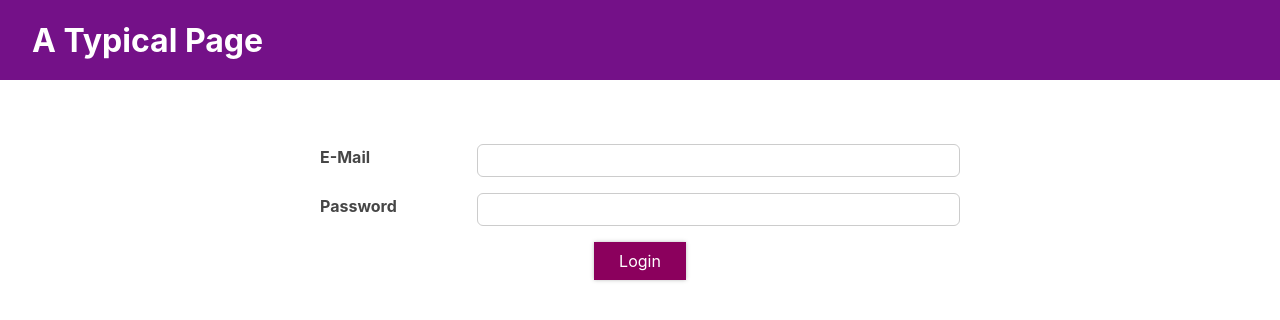
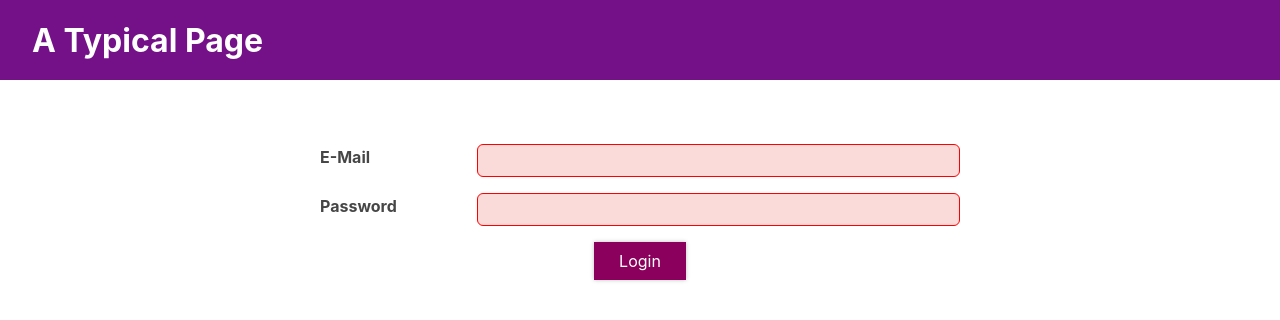
Before and after one commit to mipi1256/react-basic-study, a React (Create React App) app: page / in a window 1280 px wide. Shown: the top 320 px of the page. Built offline with nearby package versions, Linux system fonts and the light colour scheme.

Commit message:
useReducer로 다중 상태값 중앙관리하기

```diff
--- a/src/components/SideEffect/Login/Login.js
+++ b/src/components/SideEffect/Login/Login.js
@@ -1,13 +1,50 @@
-import React, { useEffect, useState } from 'react';
+import React, { useEffect, useReducer, useState } from 'react';
 import Card from '../../UI/Card';
 import styles from './Login.module.css';
 import Button from '../../UI/Button/Button';
 
+// 리듀서 함수 선언
+/*
+  이 컴포넌트에서 사용하는 모든 상태와 상태 변경을 중앙 제어하는 함수.
+  컴포넌트 내부 데이터를 사용하지 않고 상태에만 집중하기 때문에
+  컴포넌트 바깥쪽에 선언하는 것이 일반적입니다.
+
+  param1 - state: 변경 전의 상태값
+  param2 - action: dispatch함수(상태 변경 등의 행동)가 전달한 상태 변경 객체
+  return: 관리할 상태값들을 반환
+*/
+const emailReducer = (state, action) => {
+  console.log('email reducer called!!!');
+  console.log('state: ', state);
+  console.log('action: ', action);
+
+  // dispatch 함수가 전달한 액션 객체의 타입에 따라 변경할 상태값을 반환.
+  if (action.type === 'USER_INPUT') {
+    return {
+      value: action.val,
+      isValid: action.val.includes('@'),
+    };
+  } else if (action.type === 'INPUT_VALIDATE') {
+    return {
+      value: state.value,
+      isValid: state.value.includes('@'),
+    };
+  }
+};
+
 const Login = ({ onLogin }) => {
-  // 이메일 입력값을 저장
-  const [enteredEmail, setEnteredEmail] = useState('');
-  // 이메일 입력이 정상적인지 확인
-  const [emailIsValid, setEmailIsValid] = useState();
+  // email reducer 사용하기
+  /*
+    param1 - reducer function: 위에서 만든 리듀서 함수
+    param2 - initial state: 초기 상태값
+    return1 - 이메일 관련 상태변수
+    return2 - dispatch함수: 상태를 변경할 수 있는 함수
+  */
+  const [emailState, dispatchEmail] = useReducer(emailReducer, {
+    value: '',
+    isValid: null,
+  });
+
   // 패스워드 입력값을 저장
   const [enteredPassword, setEnteredPassword] = useState('');
   // 패스워드 입력이 정상적인지 확인
@@ -15,29 +52,39 @@
   // 이메일, 패스워드가 둘 다 동시에 정상적인 상태인지 확인
   const [formIsValid, setFormIsValid] = useState(false);
 
-  // 입렵란(이메일, 비밀번호)을 모두 체크하여 form의 버튼 disabled를 해제하는
+  // 기존의 email 상태변수를 제거함.
+  // 상태값이 필요하다면 -> reducer에서 제공되는 상태값을 활용.
+  // emailState에서 isValid 프로퍼티를 디스트럭처링함 (프로퍼티로 바로 사용 x)
+  const { isValid: emailIsValid } = emailState;
+
+  // 입력란(이메일, 비밀번호)을 모두 체크하여 form의 버튼 disabled를 해제하는
   // 상태변수 formIsValid의 사이드 이펙트를 처리하는 영역
   useEffect(() => {
-    // formIsValid의 유효성 검증을 일부러 1초 뒤에 실행하도록 setTimeout를 사용
-    // 1초 이내에 새로운 입력값이 들어옴 -> 상태 변경 -> 재 렌더링이 진행되면서 useEffect가 또 호출됨
+    // formIsValid의 유효성 검증을 일부러 1초 뒤에 실행하도록 setTimeout를 사용.
+    // 1초 이내에 새로운 입력값이 들어옴 -> 상태 변경 -> 재 렌더링이 진행되면서 useEffect가 또 호출됨.
     const timer = setTimeout(() => {
-      console.log('useEffect called in Login.js');
-      setFormIsValid(
-        enteredEmail.includes('@') && enteredPassword.trim().length > 6,
-      );
+      console.log('useEffect called in Login.js!');
+      setFormIsValid(emailIsValid && enteredPassword.trim().length > 6);
     }, 1000);
 
-    // cleanup 함수 - 컴포넌트가 업데이트 되거나 없어지기 직전에 실행
+    // cleanup 함수 - 컴포넌트가 업데이트 되거나 없어지기 직전에 실행.
     // 사용자가 1초 이내에 추가 입력 -> 상태 변경 -> 위에 예약한 timer를 취소하자.
     return () => {
       console.log('clean up!');
       clearTimeout(timer);
     };
-    // 의존성 배열에 상태변수를 넣어주면 그 상태변ㄴ수가 바뀔 때마다 useEffect가 재실행됨.
-  }, [enteredEmail, enteredPassword]);
+
+    // 의존성 배열에 상태변수를 넣어주면 그 상태변수가 바뀔 때마다 useEffect가 재실행됨.
+  }, [emailIsValid, enteredPassword]);
 
   const emailChangeHandler = (e) => {
-    setEnteredEmail(e.target.value);
+    // reducer의 상태 변경은 dispatch 함수를 통해서 처리
+    // dispatch함수의 매개값 객체의 key는 정해진 것이 아닌, reducer 함수에서 구분하기 위해 붙여주는 이름.
+    // 프로퍼티의 key와 value는 자유롭게 줄 수 있습니다. (정해진 게 아님!)
+    dispatchEmail({
+      type: 'USER_INPUT',
+      val: e.target.value,
+    });
   };
 
   const passwordChangeHandler = (e) => {
@@ -45,7 +92,9 @@
   };
 
   const validateEmailHandler = () => {
-    setEmailIsValid(enteredEmail.includes('@'));
+    dispatchEmail({
+      type: 'INPUT_VALIDATE',
+    });
   };
 
   const validatePasswordHandler = () => {
@@ -54,29 +103,27 @@
 
   const submitHandler = (e) => {
     e.preventDefault();
-    onLogin(enteredEmail, enteredPassword);
+    onLogin(emailState.value, enteredPassword);
   };
 
   return (
     <Card className={styles.login}>
       <form onSubmit={submitHandler}>
         <div
-          className={`${styles.control} ${
-            emailIsValid === false ? styles.invalid : ''
-          }`}
+          className={`${styles.control} ${!emailIsValid ? styles.invalid : ''}`}
         >
           <label htmlFor='email'>E-Mail</label>
           <input
             type='email'
             id='email'
-            value={enteredEmail}
+            value={emailState.value}
             onChange={emailChangeHandler}
             onBlur={validateEmailHandler}
           />
         </div>
         <div
           className={`${styles.control} ${
-            passwordIsValid === false ? styles.invalid : ''
+            !passwordIsValid ? styles.invalid : ''
           }`}
         >
           <label htmlFor='password'>Password</label>
```
